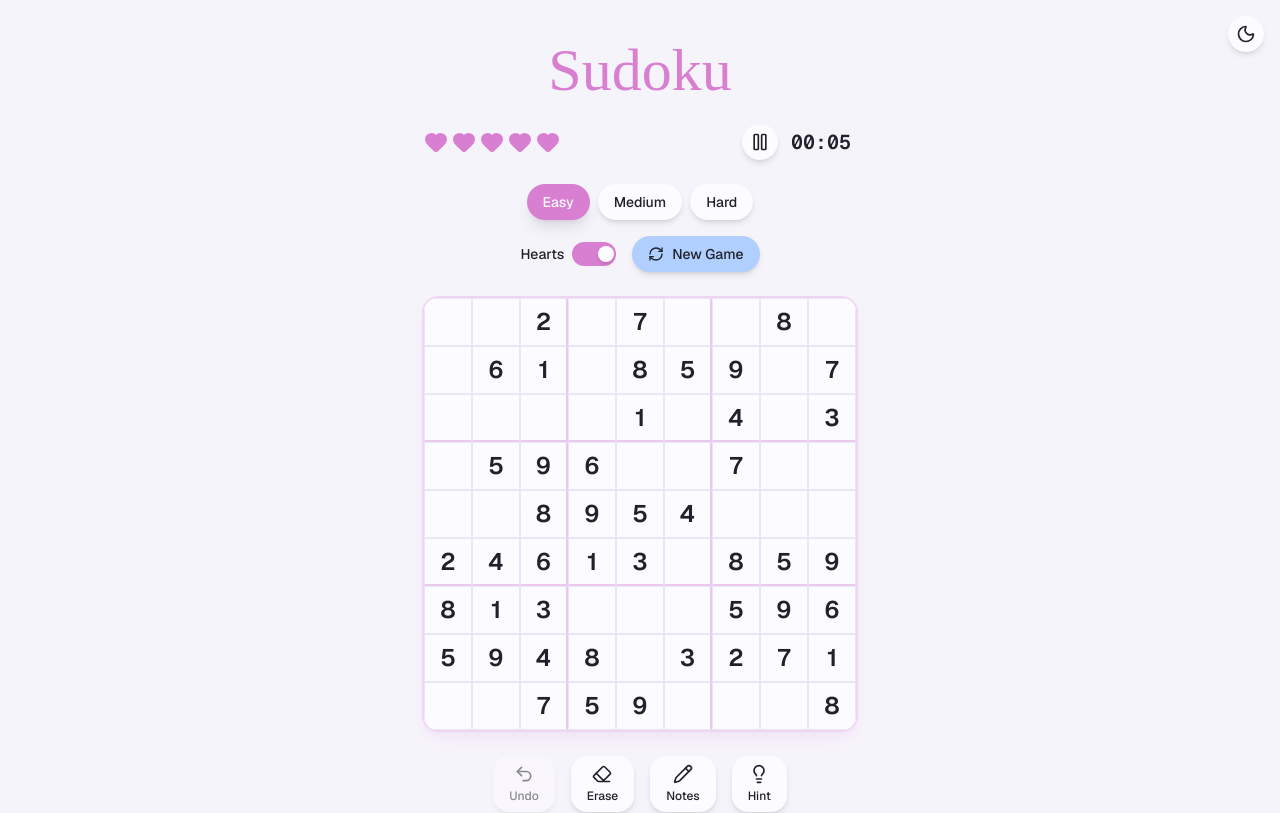
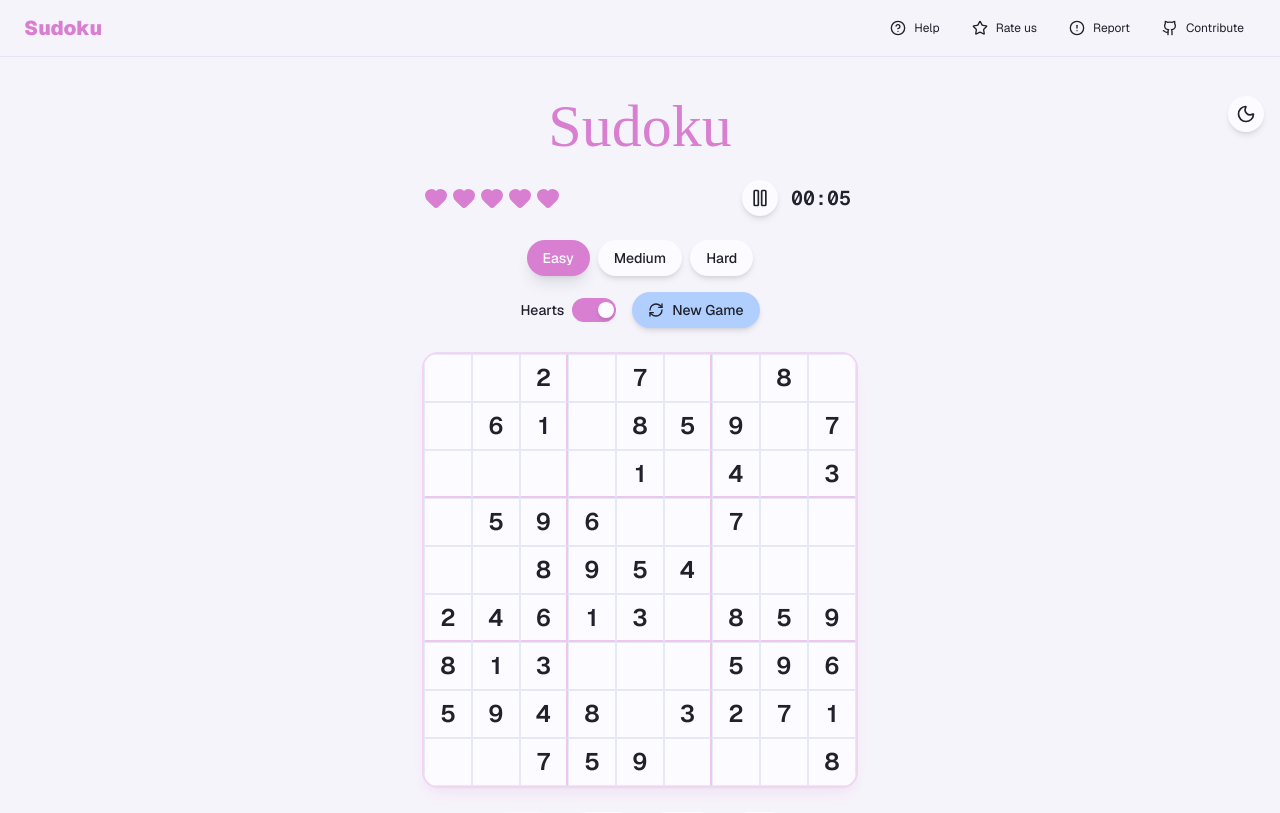
Before and after one commit to nife-codes/playground, a Next.js app in the folder sudoku/: page / in a window 1280 px wide. Shown: the top 813 px of the page. Built offline with nearby package versions, Linux system fonts and the light colour scheme; a web font is replaced by a local one.

Commit message:
Top menu

```diff
--- a/sudoku/components/sudoku/sudoku-game.tsx
+++ b/sudoku/components/sudoku/sudoku-game.tsx
@@ -4,6 +4,7 @@ import { useEffect } from "react"
 import { GameProvider, useGame } from "./game-context"
 import { ThemeProvider } from "./theme-provider"
 import { ThemeToggle } from "./theme-toggle"
+import { TopMenu } from "./top-menu"
 import { SudokuBoard } from "./sudoku-board"
 import { NumberPad } from "./number-pad"
 import { GameControls } from "./game-controls"
@@ -45,8 +46,11 @@ function GameContent() {
   }, [inputNumber, clearCell, toggleNotesMode, undo, togglePause, isPaused, isComplete])
 
   return (
-    <div className="min-h-screen bg-background flex flex-col items-center px-4 py-6 sm:py-10">
-      <div className="fixed top-4 right-4 z-50">
+    <div className="min-h-screen bg-background">
+      <TopMenu />
+
+      <div className="flex flex-col items-center px-4 pt-20 pb-6 sm:pt-24 sm:pb-10">
+        <div className="fixed top-20 right-4 z-40 sm:top-24">
           <ThemeToggle />
         </div>
 
@@ -81,6 +85,7 @@ function GameContent() {
         <VictoryModal />
         <GameOverModal />
       </div>
+    </div>
   )
 }
 
--- /dev/null
+++ b/sudoku/components/sudoku/top-menu.tsx
@@ -0,0 +1,108 @@
+"use client"
+
+import React, { useState } from "react"
+import { Menu, X, Github, Star, AlertCircle, HelpCircle } from "lucide-react"
+
+export function TopMenu() {
+  const [isOpen, setIsOpen] = useState(false)
+
+  const handleGithubClick = () => {
+    window.open("https://github.com/nife-codes/playground", "_blank")
+  }
+
+  const handleReportClick = () => {
+    window.open("https://github.com/nife-codes/playground/issues/new", "_blank")
+  }
+
+  return (
+    <>
+      <div className="fixed top-0 left-0 right-0 z-50 bg-background/95 backdrop-blur-sm border-b border-border/50">
+        <div className="max-w-7xl mx-auto px-4 sm:px-6 py-3 flex items-center justify-between">
+          <div className="flex items-center gap-2">
+            <div className="text-lg sm:text-xl font-black text-primary">Sudoku</div>
+          </div>
+
+          <div className="hidden md:flex items-center gap-2">
+            <button
+              type="button"
+              className="gap-2 text-xs text-foreground hover:bg-primary/10 hover:text-foreground px-3 py-2 rounded-lg transition-colors flex items-center"
+            >
+              <HelpCircle className="w-4 h-4" />
+              <span>Help</span>
+            </button>
+            <button
+              type="button"
+              className="gap-2 text-xs text-foreground hover:bg-primary/10 hover:text-foreground px-3 py-2 rounded-lg transition-colors flex items-center"
+            >
+              <Star className="w-4 h-4" />
+              <span>Rate us</span>
+            </button>
+            <button
+              type="button"
+              onClick={handleReportClick}
+              className="gap-2 text-xs text-foreground hover:bg-destructive/10 hover:text-foreground px-3 py-2 rounded-lg transition-colors flex items-center"
+            >
+              <AlertCircle className="w-4 h-4" />
+              <span>Report</span>
+            </button>
+            <button
+              type="button"
+              onClick={handleGithubClick}
+              className="gap-2 text-xs text-foreground hover:bg-secondary/10 hover:text-foreground px-3 py-2 rounded-lg transition-colors flex items-center"
+            >
+              <Github className="w-4 h-4" />
+              <span>Contribute</span>
+            </button>
+          </div>
+
+          <button
+            onClick={() => setIsOpen(!isOpen)}
+            className="md:hidden p-2 hover:bg-muted rounded-lg transition-colors"
+            aria-label="Toggle menu"
+          >
+            {isOpen ? (
+              <X className="w-5 h-5 text-foreground" />
+            ) : (
+              <Menu className="w-5 h-5 text-foreground" />
+            )}
+          </button>
+        </div>
+
+        {isOpen && (
+          <div className="md:hidden border-t border-border/50 bg-card/50 backdrop-blur-sm">
+            <div className="px-4 py-3 space-y-2">
+              <button className="w-full text-left px-3 py-2 rounded-lg hover:bg-muted/50 transition-colors flex items-center gap-2 text-sm text-foreground">
+                <HelpCircle className="w-4 h-4" />
+                <span>Help</span>
+              </button>
+              <button className="w-full text-left px-3 py-2 rounded-lg hover:bg-primary/10 transition-colors flex items-center gap-2 text-sm text-foreground">
+                <Star className="w-4 h-4" />
+                <span>Rate us</span>
+              </button>
+              <button
+                onClick={() => {
+                  handleReportClick()
+                  setIsOpen(false)
+                }}
+                className="w-full text-left px-3 py-2 rounded-lg hover:bg-destructive/10 transition-colors flex items-center gap-2 text-sm text-foreground"
+              >
+                <AlertCircle className="w-4 h-4" />
+                <span>Report a problem</span>
+              </button>
+              <button
+                onClick={() => {
+                  handleGithubClick()
+                  setIsOpen(false)
+                }}
+                className="w-full text-left px-3 py-2 rounded-lg hover:bg-secondary/10 transition-colors flex items-center gap-2 text-sm text-foreground"
+              >
+                <Github className="w-4 h-4" />
+                <span>Contribute</span>
+              </button>
+            </div>
+          </div>
+        )}
+      </div>
+    </>
+  )
+}
```
Lines whose indentation alone changed are shown as unchanged.
